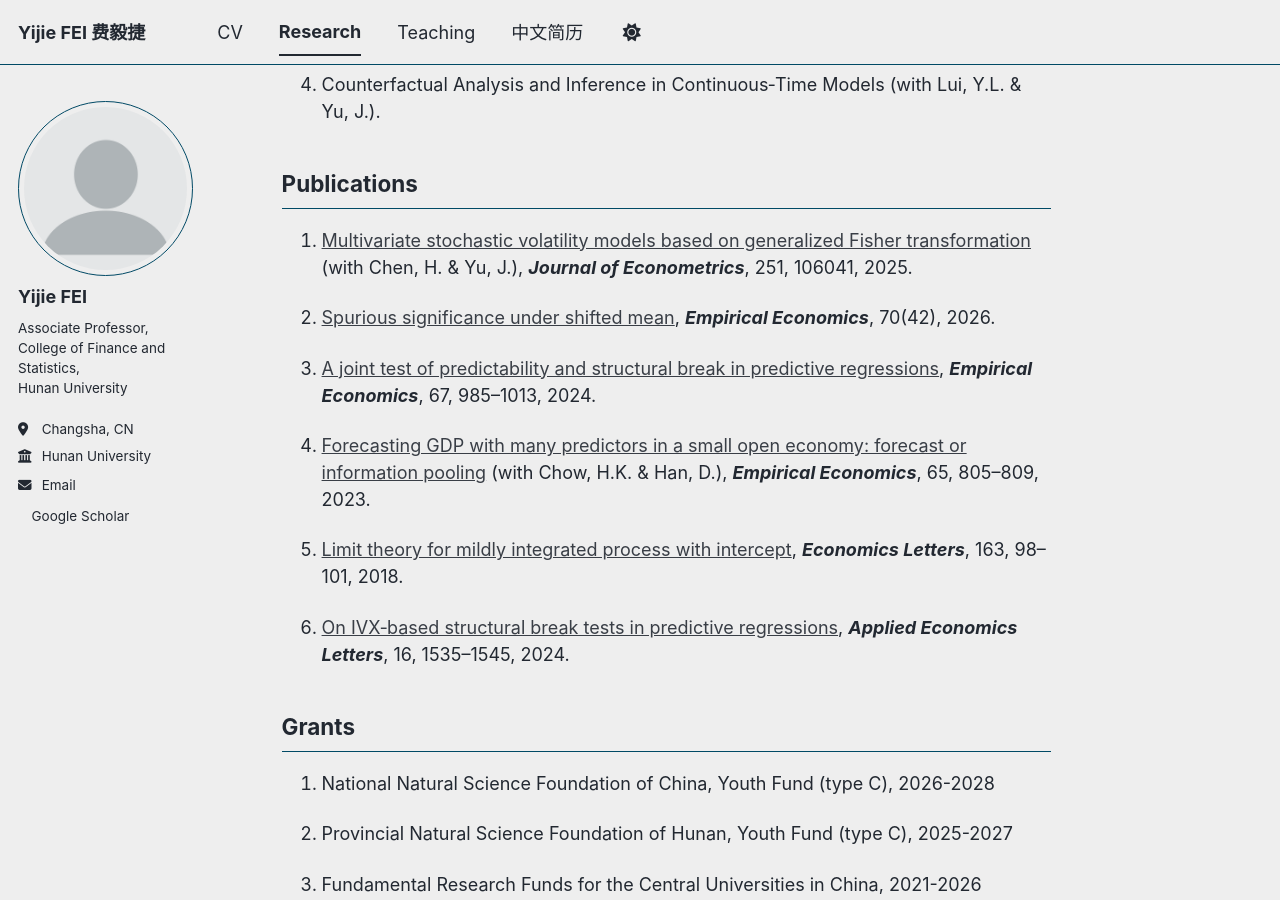
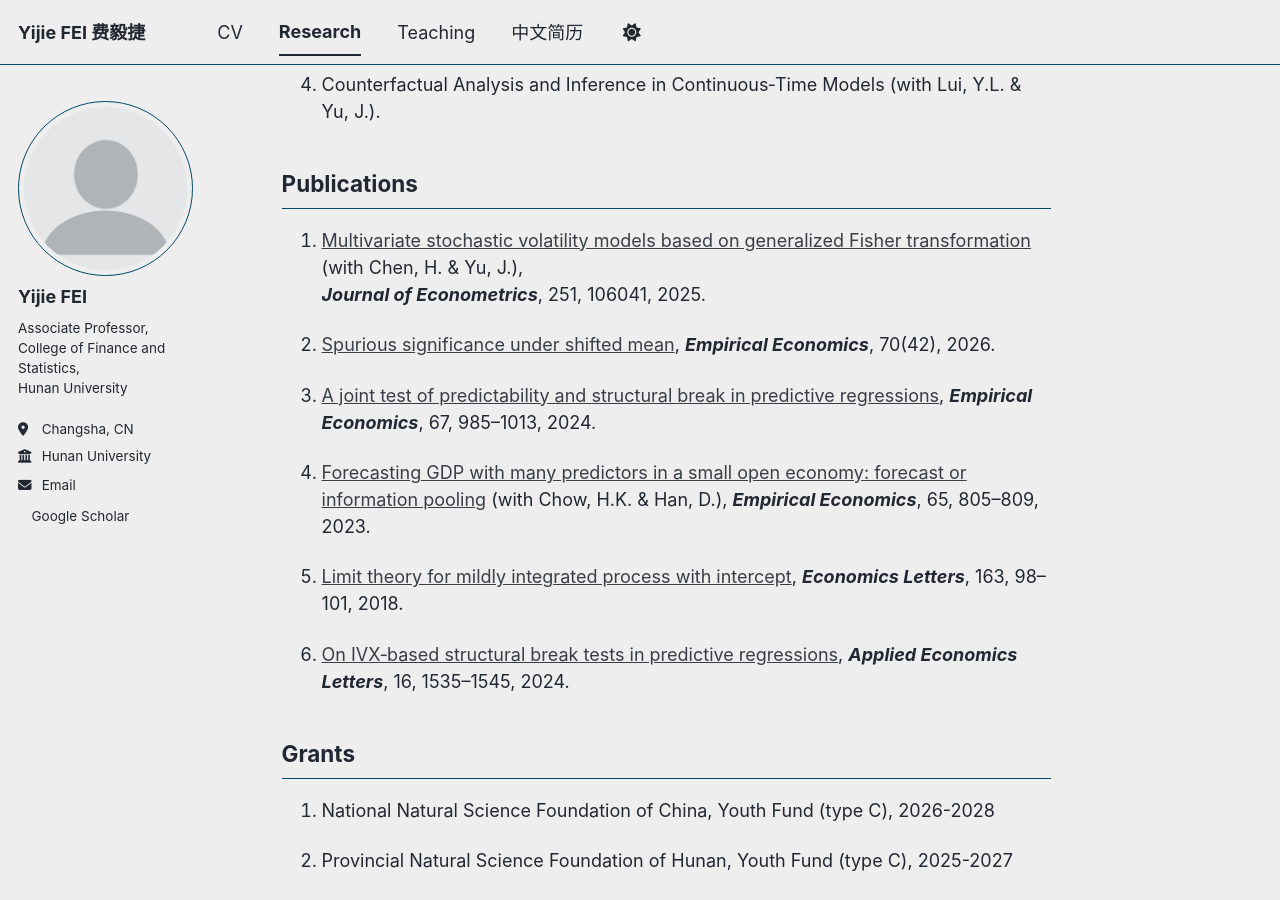
Before and after one commit to yijiefei/yijiefei.github.io, a Jekyll site: the page built from _pages/research.md, in a window 1280 px wide and 900 px high, scrolled down 407 px. Built offline with Jekyll 4.4.1, drawn with Linux system fonts in a browser that asks for light colours; a style sheet for code colours, icons or effects is not loaded.

```diff
--- a/_pages/research.md
+++ b/_pages/research.md
@@ -16,7 +16,7 @@ classes: wide
 4. Counterfactual Analysis and Inference in Continuous‑Time Models (with Lui, Y.L. & Yu, J.).
 
 ## Publications
-5. [Multivariate stochastic volatility models based on generalized Fisher transformation](https://www.sciencedirect.com/science/article/pii/S0304407625000958) (with Chen, H. & Yu, J.), ***Journal of Econometrics***, 251, 106041, 2025.
+5. [Multivariate stochastic volatility models based on generalized Fisher transformation](https://www.sciencedirect.com/science/article/pii/S0304407625000958) (with Chen, H. & Yu, J.), <br>***Journal of Econometrics***, 251, 106041, 2025.
 
 6. [Spurious significance under shifted mean](https://link.springer.com/article/10.1007/s00181-026-02899-1), ***Empirical Economics***, 70(42), 2026.
 
```
